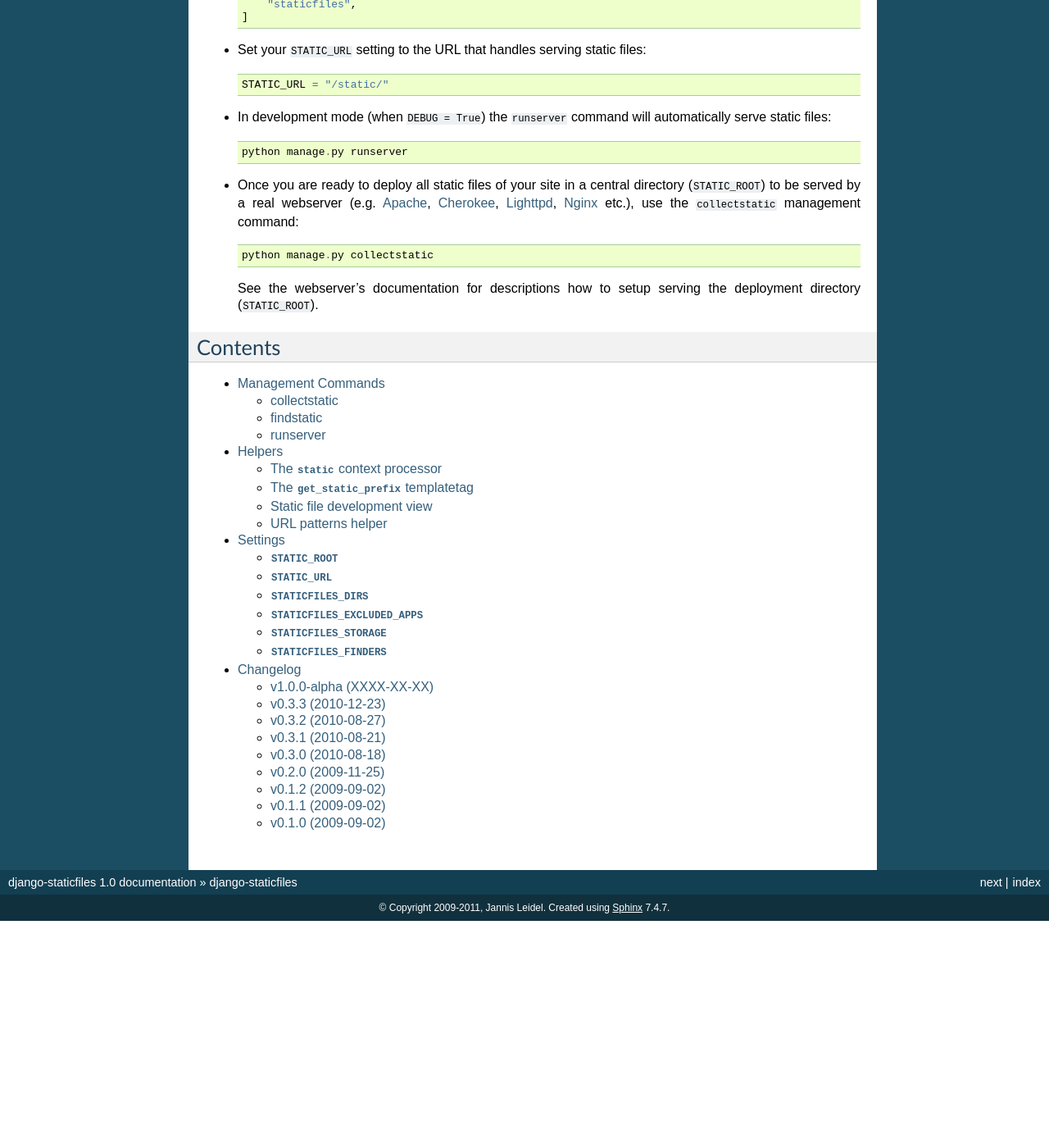
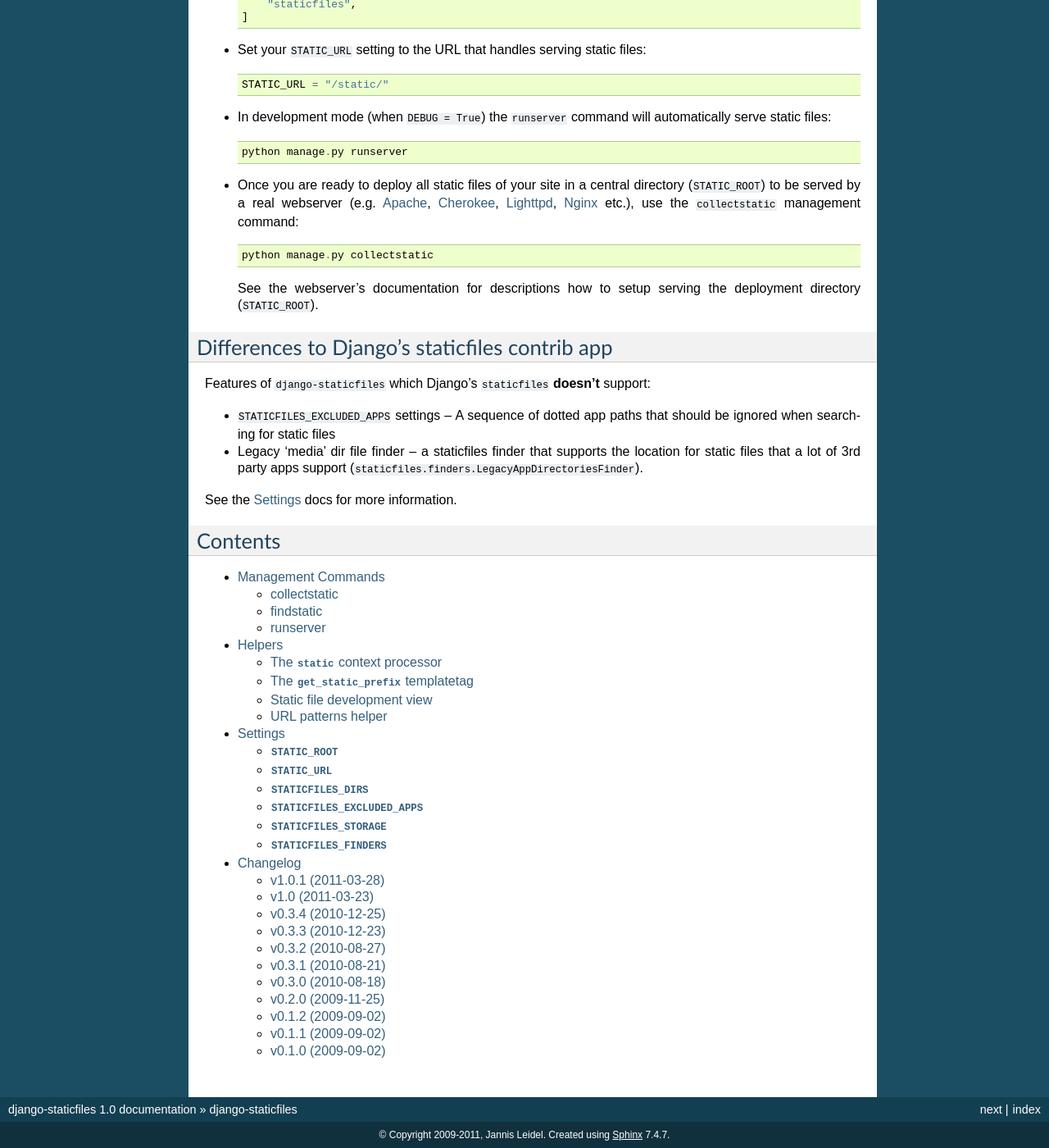
Before and after one commit to jezdez/django-staticfiles, a Sphinx documentation site: the page built from docs/index.rst, in a window 1280 px wide and 1400 px high, scrolled down 850 px. Shown: the whole window at 82% size. Built offline with Sphinx 7.4.7, drawn with Linux system fonts in a browser that asks for light colours; before the commit the page ends 1973 px from its top, so only the background shows below that; some of the changed text lies outside the part shown.

Commit message:
Updated docs a bit.

```diff
--- a/docs/changelog.rst
+++ b/docs/changelog.rst
@@ -1,8 +1,17 @@
 Changelog
 =========
 
-v1.0.0-alpha (XXXX-XX-XX)
--------------------------
+v1.0.1 (2011-03-28)
+-------------------
+
+* Fixed an encoding related issue in the tests.
+
+* Updated tox configuration to use 1.3 release tarball.
+
+* Extended docs a bit.
+
+v1.0 (2011-03-23)
+-----------------
 
 .. note:: ``django-staticfiles`` is a backport of the staticfiles app in
    Django contrib. If you're upgrading from ``django-staticfiles`` < ``1.0``,
@@ -32,14 +41,25 @@ v1.0.0-alpha (XXXX-XX-XX)
   anything to your URLconf for serving static files in development.
 
 
+v0.3.4 (2010-12-25)
+-------------------
+
+* Minor documentation update.
 
 v0.3.3 (2010-12-23)
 -------------------
 
-.. note:: With the adoption of django-staticfiles in Django >=1.3.X as a
-   contrib app, the django-staticfiles 0.3.X series will be the last series
-   to support Django 1.2.X and lower. Any new features will occur in
-   later releases and target Django >=1.3.X.
+.. warning:: django-staticfiles was added to Django 1.3 as a contrib app.
+
+   The django-staticfiles 0.3.X series will only receive security and data los
+   bug fixes after the release of django-staticfiles 1.0. Any Django 1.2.X
+   project using django-staticfiles 0.3.X and lower should be upgraded to use
+   either Django 1.3's staticfiles app or django-staticfiles >= 1.0 to profit
+   from the new features and stability.
+
+   You may want to chose to use django-staticfiles instead of Django's own
+   staticfiles app since any new feature (additionally to those backported
+   from Django) will be released first in django-staticfiles.
 
 * Fixed an issue that could prevent the ``build_static`` management command
   to fail if the destination storage doesn't implement the ``listdir``
--- a/docs/commands.rst
+++ b/docs/commands.rst
@@ -10,10 +10,6 @@ collectstatic
 
 Collects the static files from all installed apps and copies them to the
 :ref:`staticfiles-storage`.
-
-You can limit the apps parsed by providing a list of app names::
-
-   $ python manage.py collectstatic --exclude-dirs admin polls
 
 Duplicate file names are resolved in a similar way to how template resolution
 works. Files are initially searched for in :ref:`staticfiles-dirs` locations,
--- a/docs/index.rst
+++ b/docs/index.rst
@@ -1,4 +1,19 @@
 .. include:: ../README.rst
+
+Differences to Django's staticfiles contrib app
+-----------------------------------------------
+
+Features of ``django-staticfiles`` which Django's ``staticfiles`` **doesn't**
+support:
+
+* ``STATICFILES_EXCLUDED_APPS`` settings -- A sequence of dotted app paths
+  that should be ignored when searching for static files
+
+* Legacy 'media' dir file finder -- a staticfiles finder that supports the
+  location for static files that a lot of 3rd party apps support
+  (``staticfiles.finders.LegacyAppDirectoriesFinder``).
+
+See the :doc:`settings` docs for more information.
 
 Contents
 --------
```
Also changed, not shown: docs/settings.rst (+18 -1 lines).
